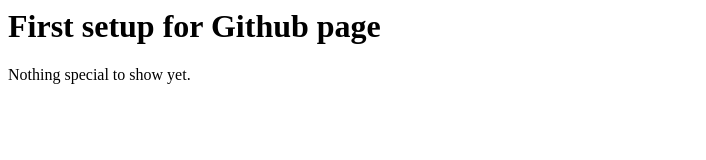
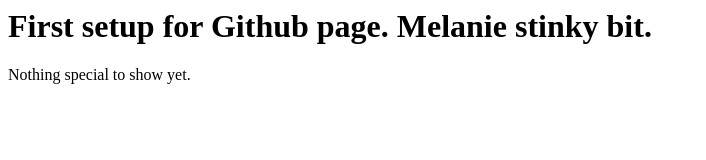
Before and after one commit to Hafdey/hafdey.github.io, a plain HTML site: page index.html in a window 1280 px wide. Shown: the whole page, without its empty margins (0-706 px from the left). Drawn offline with Linux system fonts and the light colour scheme.

Commit message:
Update index.html

```diff
--- a/index.html
+++ b/index.html
@@ -1,2 +1,2 @@
-<h1>First setup for Github page</h1>
+<h1>First setup for Github page. Melanie stinky bit.</h1>
 <p>Nothing special to show yet.</p>
```
